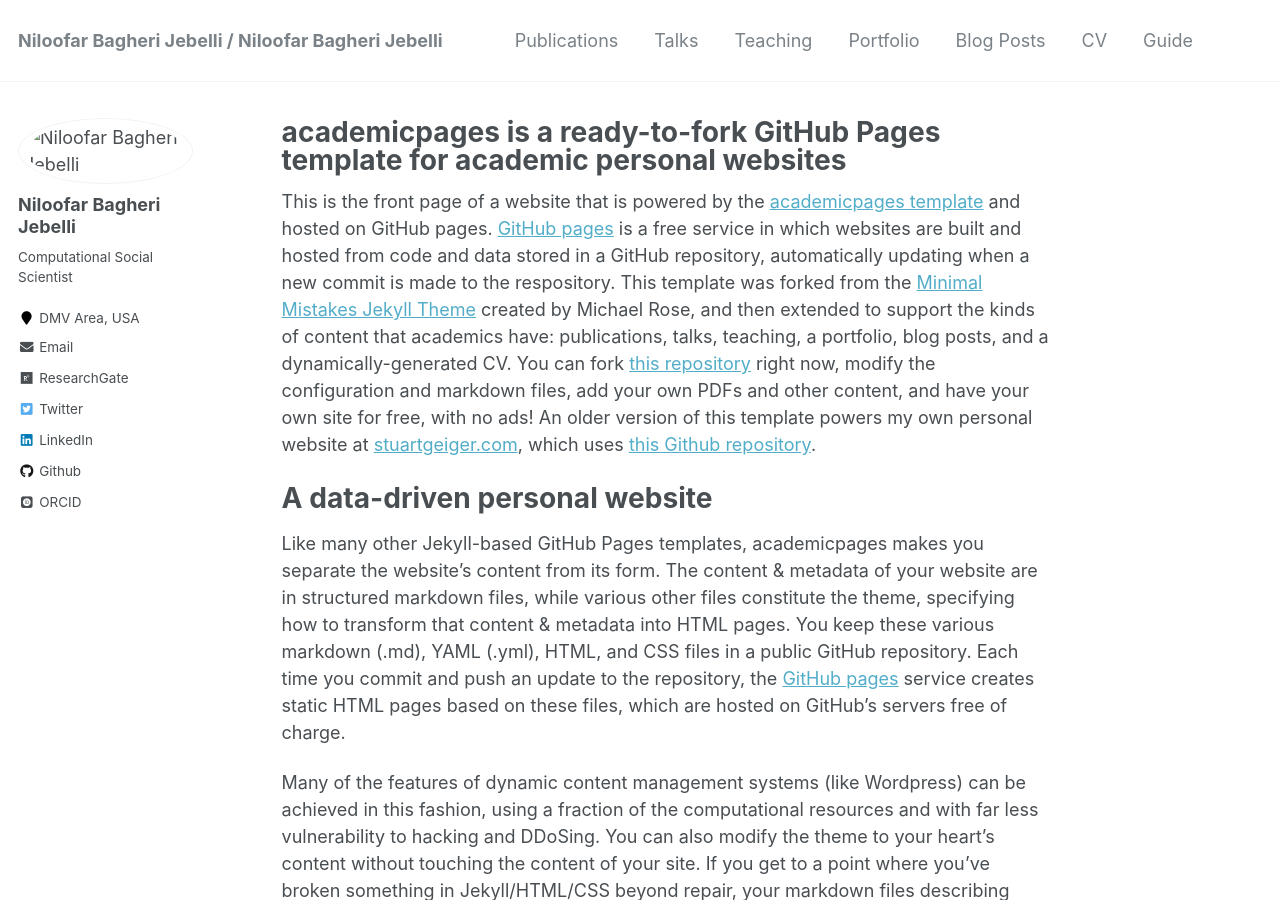
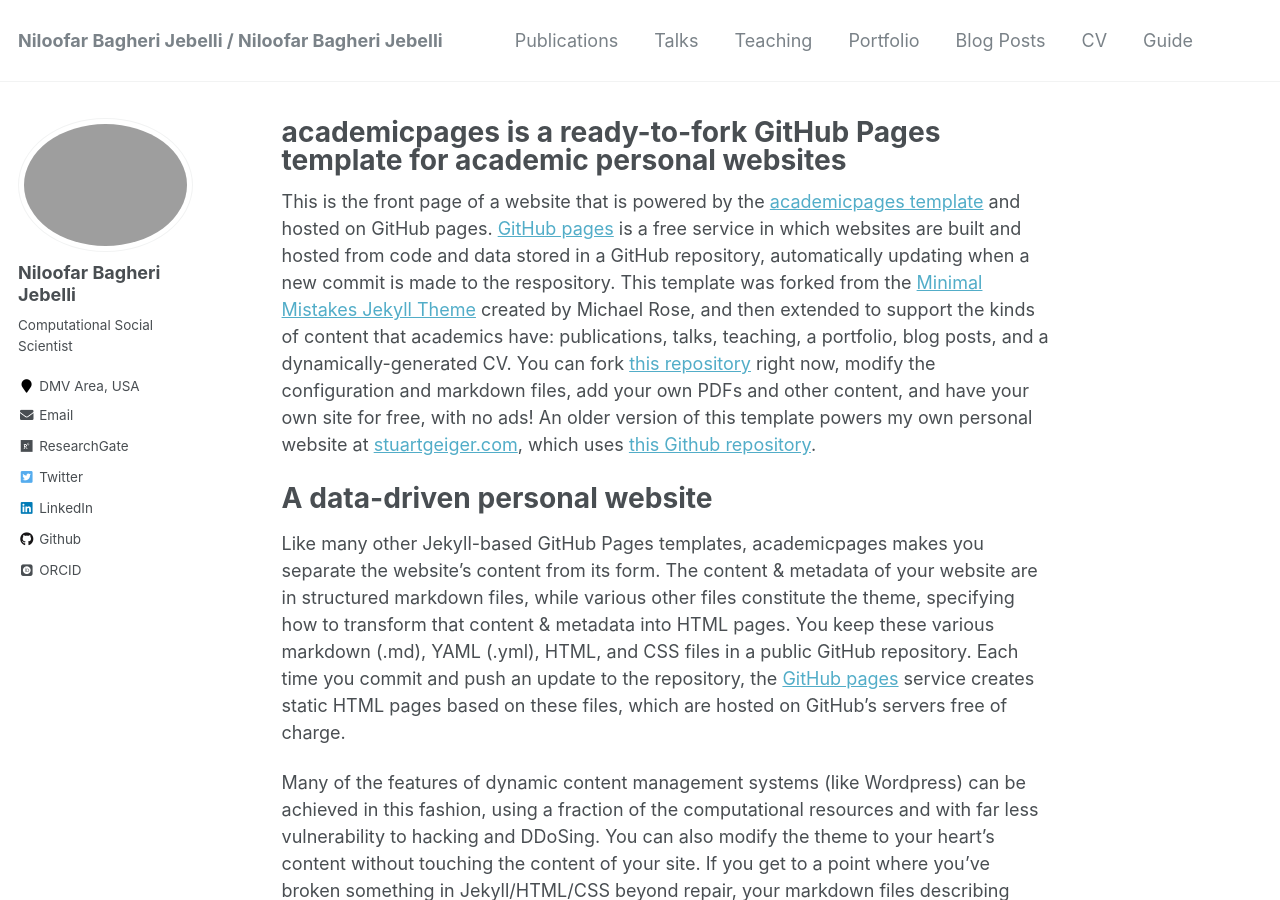
Before and after one commit to niloofar-jebelli/nbagher.github.io, a Jekyll site: the page built from _pages/about.md, in a window 1280 px wide and 900 px high. Built offline with Jekyll 4.4.1, drawn with Linux system fonts in a browser that asks for light colours; some web fonts are replaced.

Commit message:
_config.yml

```diff
--- a/_config.yml
+++ b/_config.yml
@@ -81,7 +81,7 @@ analytics:
 # Site Author
 author:
   name             : "Niloofar Bagheri Jebelli"
-  avatar           : "n-library.jpg"
+  avatar           : "profile.jpg"
   bio              : "Computational Social Scientist"
   location         : "DMV Area, USA"
   employer         :
```
Also changed, not shown: profile.png (renamed from n-library.jpg).
